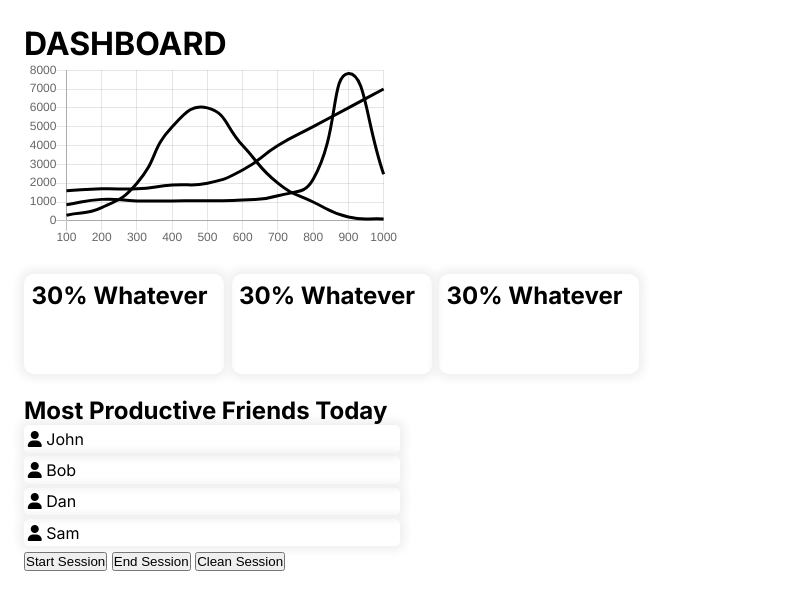
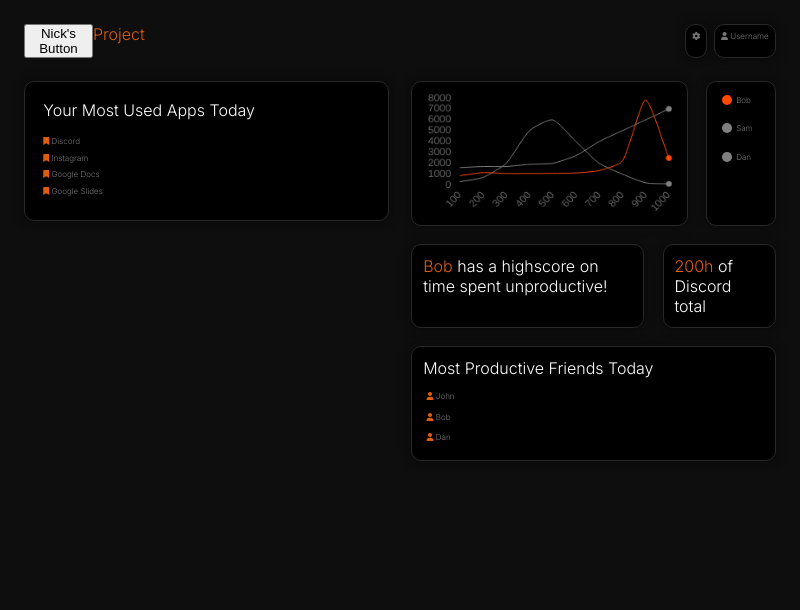
Before and after one commit to nicholasching/ProcrastiNation, an Electron app: page frontend/index.html in a window 800 px wide. Drawn offline with nearby package versions, Linux system fonts and the light colour scheme.

Commit message:
Updated frontend, made Nick's testing button

```diff
--- a/frontend/index.html
+++ b/frontend/index.html
@@ -20,64 +20,134 @@
 </head>
 <body>
 
-    <h1>DASHBOARD</h1>
+    <div class="header-container">
+      <button id="nicksButton">Nick's Button</button>
+      <div>
+        <h1 class="main-title">Project</h1>
+      </div>
+      <div class="username-setting-container">
+        <div class="username-setting-element tile">
+          <p><i class="fa-solid fa-gear"></i></p>
+        </div>
+        <div class="username-setting-element tile">
+          <p><i class="fa-solid fa-user"></i> Username</p>
+        </div>
+      </div>
+    </div>
+
     <div class="dashboard-container">
-        <canvas id="myChart" class="bar-chart"></canvas>
-        <div class="box-container">
-            <div class="box">
-                <h2>30% Whatever</h2>
+      <div class="left-container">
+          <div class="app-stats-container tile">
+              <h2 class="app-stats-title">Your Most Used Apps Today</h2>
+              <div class="app"><p><i class="fa-solid fa-bookmark color"></i> Discord</p></div>
+              <div class="app"><p><i class="fa-solid fa-bookmark color"></i> Instagram</p></div>
+              <div class="app"><p><i class="fa-solid fa-bookmark color"></i> Google Docs</p></div>
+              <div class="app"><p><i class="fa-solid fa-bookmark color"></i> Google Slides</p></div>
+          </div>
+      </div>
+        <div class="right-container">
+            <div class="graph-container">
+                <canvas id="myChart" class="bar-graph tile"></canvas>
+                <div class="legend tile">
+                    <div class="legend-person" id="person1"><div class="legend-person-color" style="background-color: #ff4800;"></div><p>Bob</p></div>
+                    <div class="legend-person" id="person2"><div class="legend-person-color" style="background-color: grey;"></div><p>Sam</p></div>
+                    <div class="legend-person" id="person3"><div class="legend-person-color" style="background-color: grey;"></div><p>Dan</p></div>
+                </div>
             </div>
-            <div class="box">
-                <h2>30% Whatever</h2>
+
+            <div class="box-container">
+                <div class="box tile">
+                    <h2><span class="color">Bob</span> has a highscore on time spent unproductive!</h2>
+                </div>
+                <div class="box tile">
+                    <h2><span class="color">200h</span> of Discord total</h2>
+                </div>
             </div>
-            <div class="box">
-                <h2>30% Whatever</h2>
+            <div class="leaderboard-container tile">
+                <h2 class="leaderboard-title">Most Productive Friends Today</h2>
+                <div class="leaderboard-person"><p><i class="fa-solid fa-user color"></i> John</p></div>
+                <div class="leaderboard-person"><p><i class="fa-solid fa-user color"></i> Bob</p></div>
+                <div class="leaderboard-person"><p><i class="fa-solid fa-user color"></i> Dan</p></div>
             </div>
-        </div>
-        <div class="leaderboard-container">
-            <h2>Most Productive Friends Today</h2>
-            <div class="person"><i class="fa-solid fa-user"></i> John</div>
-            <div class="person"><i class="fa-solid fa-user"></i> Bob</div>
-            <div class="person"><i class="fa-solid fa-user"></i> Dan</div>
-            <div class="person"><i class="fa-solid fa-user"></i> Sam</div>
         </div>
     </div>
 
-    <button id="start-session">Start Session</button>
+    <!-- <button id="start-session">Start Session</button>
     <button id="end-session">End Session</button>
-    <button id="clear-session">Clean Session</button>
+    <button id="clear-session">Clean Session</button> -->
 
     <script>
-        const xValues = [100,200,300,400,500,600,700,800,900,1000];
 
-        new Chart("myChart", {
-        type: "line",
-        data: {
-            labels: xValues,
-            datasets: [{
-            data: [860,1140,1060,1060,1070,1110,1330,2210,7830,2478],
-            borderColor: "black",
+    const person1 = document.getElementById("person1");
+    const person2 = document.getElementById("person2");
+    const person3 = document.getElementById("person3");
+
+    const xValues = [100, 200, 300, 400, 500, 600, 700, 800, 900, 1000];
+
+    const myChart = new Chart("myChart", {
+      type: "line",
+      data: {
+        labels: xValues,
+        datasets: [
+          {
+            data: [860, 1140, 1060, 1060, 1070, 1110, 1330, 2210, 7830, 2478],
+            borderColor: "#ff4800",
+            borderWidth: 1,
             fill: false,
-            pointRadius: 0,
-            tension: 0.5
-            },{
-            data: [1600,1700,1700,1900,2000,2700,4000,5000,6000,7000],
-            borderColor: "black",
+            pointRadius: [0, 0, 0, 0, 0, 0, 0, 0, 0, 3],
+            pointBackgroundColor: "#ff4800",
+            tension: 0.2,
+          },
+          {
+            data: [1600, 1700, 1700, 1900, 2000, 2700, 4000, 5000, 6000, 7000],
+            borderColor: "grey",
+            borderWidth: 1,
             fill: false,
-            pointRadius: 0,
-            tension: 0.5
-            },{
-            data: [300,700,2000,5000,6000,4000,2000,1000,200,100],
-            borderColor: "black",
+            pointRadius: [0, 0, 0, 0, 0, 0, 0, 0, 0, 3],
+            pointBackgroundColor: "grey",
+            tension: 0.2,
+          },
+          {
+            data: [300, 700, 2000, 5000, 6000, 4000, 2000, 1000, 200, 100],
+            borderColor: "grey",
+            borderWidth: 1,
             fill: false,
-            pointRadius: 0,
-            tension: 0.5
-            }]
+            pointRadius: [0, 0, 0, 0, 0, 0, 0, 0, 0, 3],
+            pointBackgroundColor: "grey",
+            tension: 0.2,
+          },
+        ],
+      },
+      options: {
+        legend: {
+          display: false,
         },
-        options: {
-            legend: {display: false}
-        }
+      },
+    });
+
+    // Function to change line thickness
+    function highlightLine(index) {
+      myChart.data.datasets.forEach((dataset, i) => {
+        dataset.borderWidth = i === index ? 3 : 1; // Bolder line for the hovered element
+      });
+      myChart.update();
+    }
+
+    // Add event listeners for hover
+    person1.addEventListener("mouseenter", () => highlightLine(0));
+    person2.addEventListener("mouseenter", () => highlightLine(1));
+    person3.addEventListener("mouseenter", () => highlightLine(2));
+
+    // Reset line thickness on mouse leave
+    [person1, person2, person3].forEach((person) => {
+      person.addEventListener("mouseleave", () => {
+        myChart.data.datasets.forEach((dataset) => {
+          dataset.borderWidth = 1; // Reset to default thickness
         });
+        myChart.update();
+      });
+    });
+
     </script>
 
 </body>
--- a/frontend/style.css
+++ b/frontend/style.css
@@ -1,47 +1,166 @@
 body {
     font-family: "Inter", serif;
-    padding: 3%;
+    background-color: #0e0e0e;
+    color: rgb(255, 255, 255);
+    padding: 3% 3% 0 3%;
 }
 
 * {
     margin: 0;
     padding: 0;
     box-sizing: border-box;
+    /* border: 1px solid rgb(234, 234, 234); */
+    font-weight: 300;
+}
+
+:root {
+    --box-shadow-standard: 0px 0px 10px 5px rgb(35, 35, 35);
+    --border-radius-standard: 10px;
+
+    --font-bigger: clamp(1rem, 1.25vw, 3rem);
+    --font-standard: clamp(0.25rem, 1vw, 5rem);
+
+    --color-text: #767676;
+
+    --color-primary: #df5e0e;
+    --color-secondary: #ff6200;
+    --color-tertiary: #ff6200;
+}
+
+.main-title {
+    margin-bottom: 1%;
+    font-size: var(--font-bigger);
+    color: var(--color-primary);
+}
+
+p {
+    font-size: var(--font-standard);
+    color: var(--color-text);
+}
+
+h2 {
+    font-size: var(--font-bigger);
+}
+
+.color {
+    color: var(--color-primary);
 }
 
 .dashboard-container {
     display: flex;
-    flex-direction: column;
+    gap: 3%;
 }
 
-.bar-chart {
+.header-container {
     width: 100%;
-    max-width: 50%;
     margin-bottom: 3%;
+    display: flex;
+    justify-content: space-between;
+}
+
+.username-setting-container {
+    justify-content: end;
+    display: flex;
+    width: 100%;
+    gap: 1%;
+}
+
+.username-setting-element {
+    padding: 1%;
+}
+
+.left-container {
+    width: 50%;
+}
+
+.right-container {
+    width: 50%;
+}
+
+.tile {
+    /* box-shadow: var(--box-shadow-standard); */
+    border-radius: var(--border-radius-standard);
+    background-color: #000000;
+    border: 1px solid #282828;
+    box-shadow: 0px 0px 10px 1px rgb(9, 9, 9);
+}
+
+.graph-container {
+    display: flex;
+    width: 100%;
+    gap: 5%;
+    margin-bottom: 5%;
+}
+
+
+.bar-graph {
+    width: 100%;
+    max-width: 80%;
+    padding: 3%;
+}
+
+.legend {
+    width: 20%;
+    padding: 3%;
+}
+
+.legend-person {
+    margin-bottom: 30%;
+    display: flex;
+    align-items: center;
+    border-radius: 3px;
+    gap: 10%;
+    padding: 5% 10%;
+    transition: 0.1s;
+    &:hover {
+        scale: 1.1;
+        background-color: #6b6b6b;
+    }
+}
+
+.legend-person-color {
+    height: 10px;
+    width: 10px;
+    border-radius: 100%;
 }
 
 .box-container {
     display: flex;
-    gap: 1%;
+    gap: 5%;
+    margin-bottom: 5%;
+}
+
+.box {
+    padding: 3%;
+}
+
+.leaderboard-container {
+    width: 100%;
+    padding: 3%;
+}
+
+.leaderboard-title {
     margin-bottom: 3%;
 }
 
-.box {
-    width: 200px;
-    height: 100px;
-    box-shadow: 0px 0px 10px 5px rgb(240, 240, 240);
-    border-radius: 10px;
+.leaderboard-person {
+    width: 100%;
+    margin-bottom: 1%;
     padding: 1%;
 }
 
-.leaderboard-container {
-    width: 50%;
+.app-stats-container {
+    width: 100%;
+    padding: 5%;
+    margin-bottom: 5%;
 }
 
-.person {
-    width: 100%;
-    margin-bottom: 1%;
-    padding: 1%;
-    border-radius: 5px;
-    box-shadow: 0px 0px 10px 5px rgb(240, 240, 240);
+.app-stats-title {
+    margin-bottom: 5%;
 }
+
+.app {
+    display: flex;
+    gap: 3%;
+    margin-bottom: 2%;
+}
```
